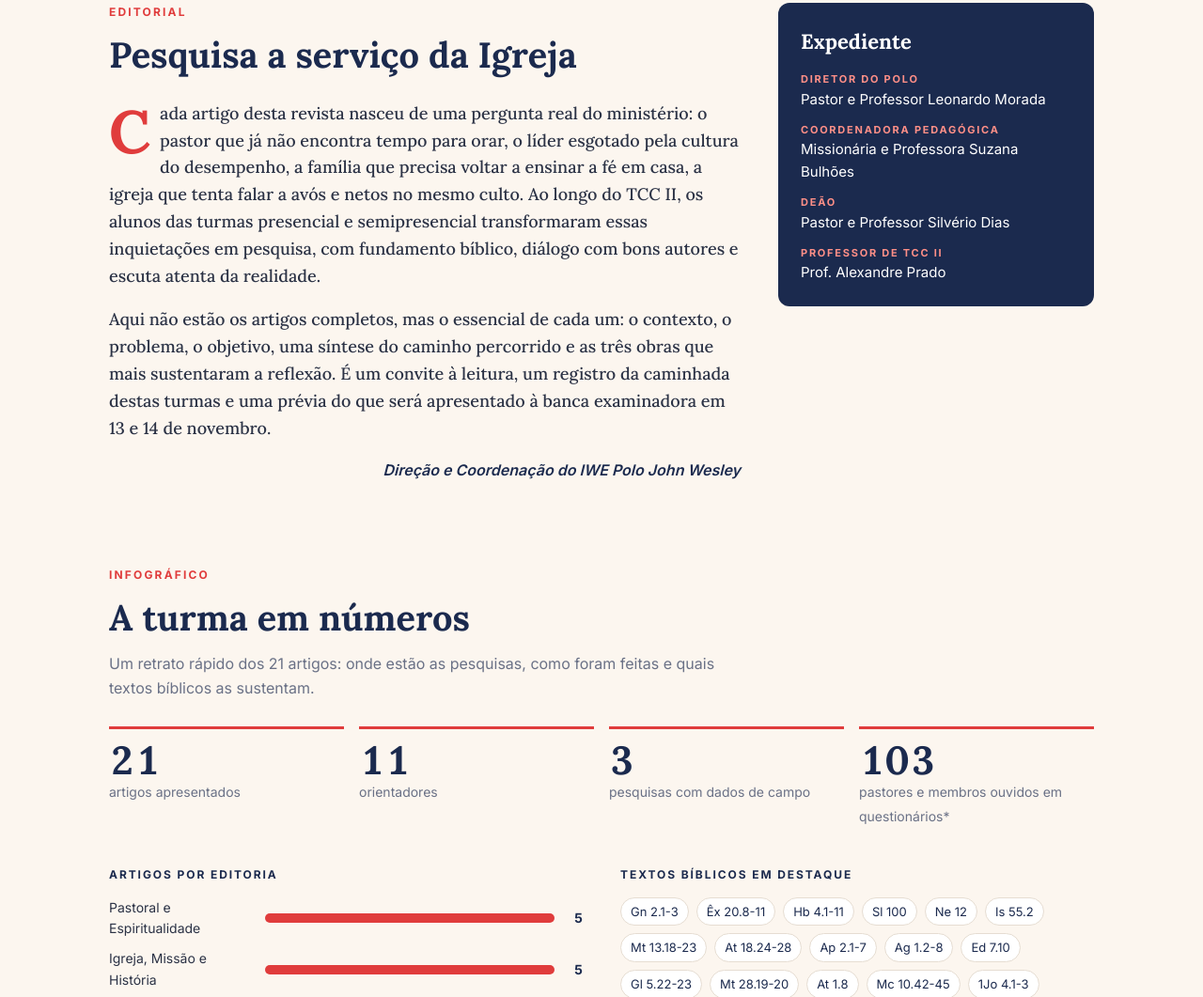
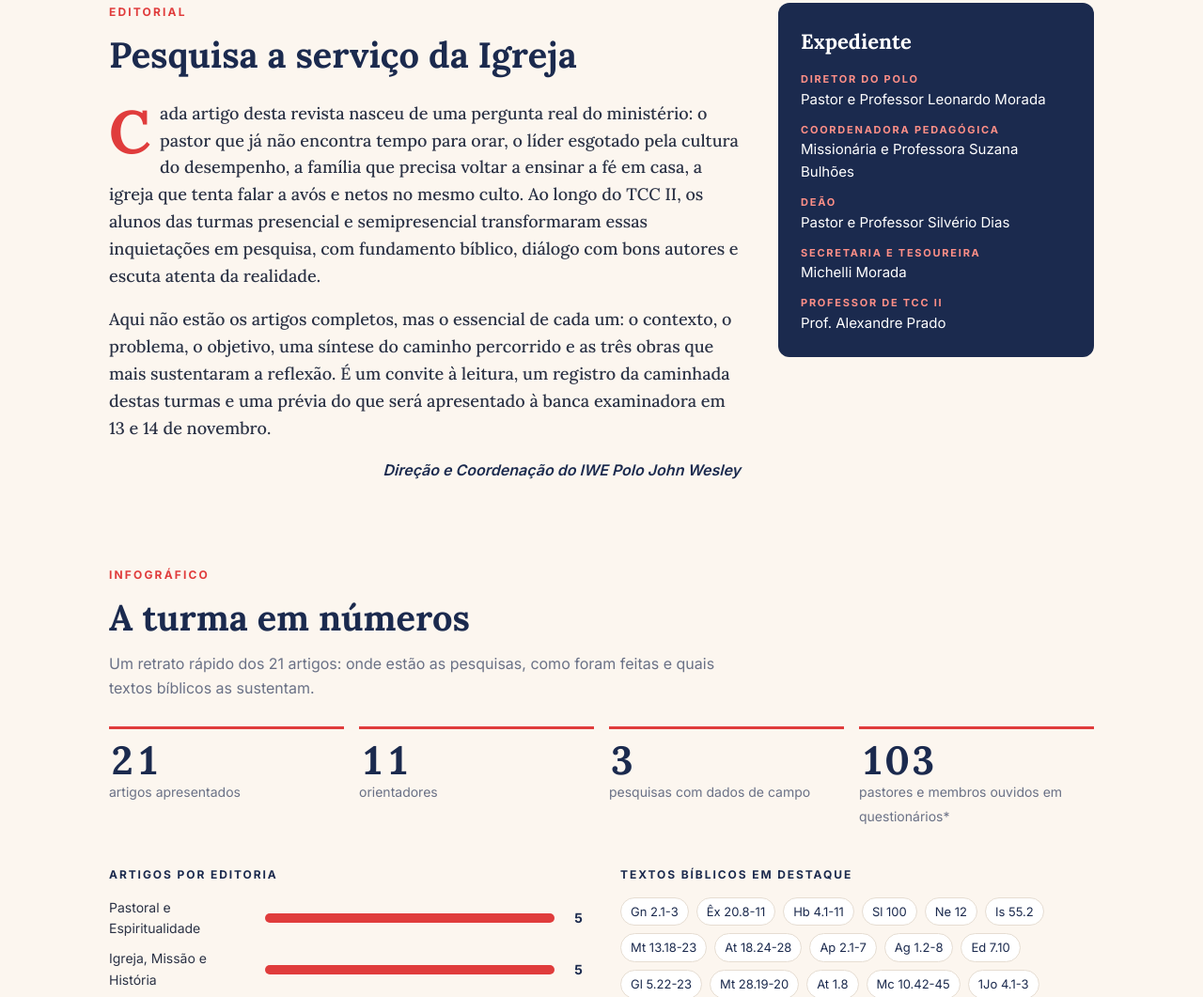
Before and after one commit to alexandrebeloniimw-cmyk/revista-iwe-2026, a plain HTML site: page index.html in a window 1280 px wide. Shown: the part 813-1874 px from the top of the page at 94% size. Drawn offline with Linux system fonts and the light colour scheme.

Commit message:
Inclui Secretaria e Tesoureira no expediente
Co-Authored-By: Claude Opus 5.5 <noreply@anthropic.com>
Claude-Session: https://claude.ai/code/session_015gh4tQiUdmLgg2EpCNfRrj

```diff
--- a/index.html
+++ b/index.html
@@ -201,6 +201,7 @@ footer .bottom{margin-top:40px;padding-top:20px;border-top:1px solid #3a4a72;fon
         <div><dt>Diretor do Polo</dt><dd>Pastor e Professor Leonardo Morada</dd></div>
         <div><dt>Coordenadora Pedagógica</dt><dd>Missionária e Professora Suzana Bulhões</dd></div>
         <div><dt>Deão</dt><dd>Pastor e Professor Silvério Dias</dd></div>
+        <div><dt>Secretaria e Tesoureira</dt><dd>Michelli Morada</dd></div>
         <div><dt>Professor de TCC II</dt><dd>Prof. Alexandre Prado</dd></div>
       </dl>
     </aside>
```
